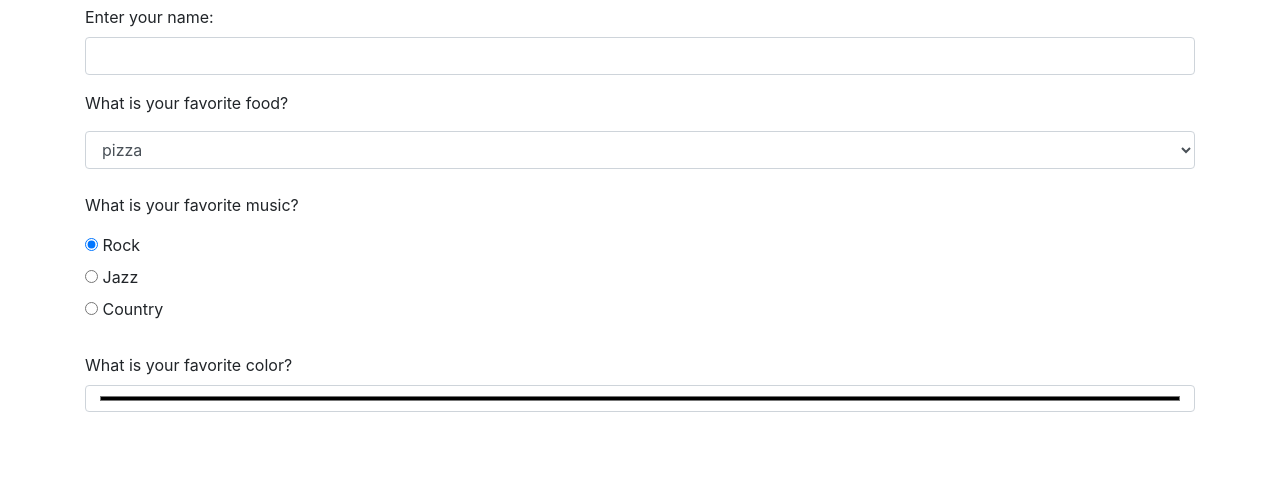
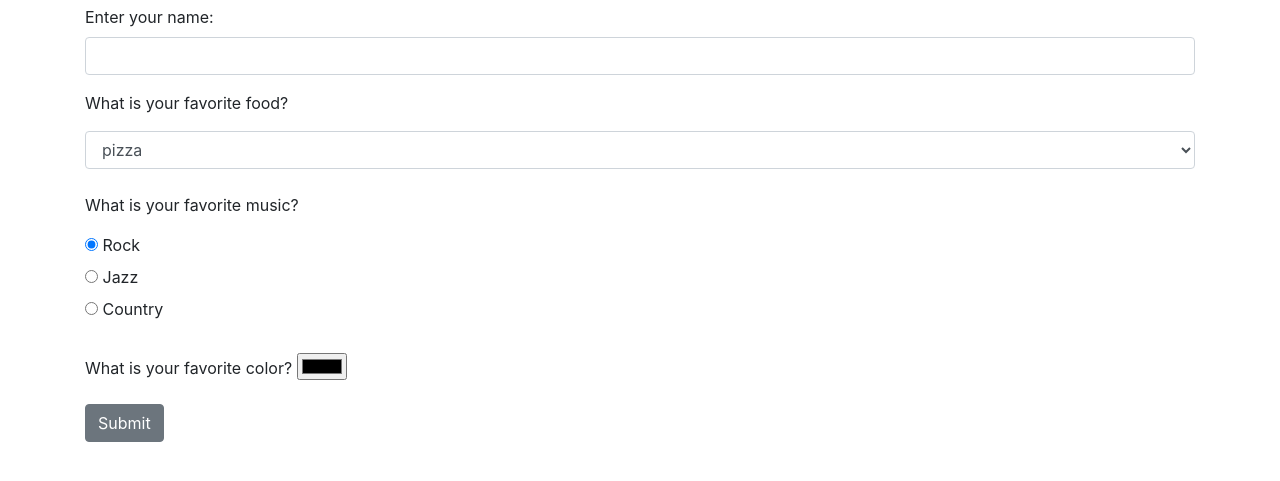
Before and after one commit to kardish515/survey, a plain HTML site: page index.html in a window 1280 px wide. Shown: the part 51-532 px from the top of the page. Drawn offline with Linux system fonts and the light colour scheme.

Commit message:
adjusted form in index.html. Add submit button to enable color change jQuery code.

```diff
--- a/index.html
+++ b/index.html
@@ -10,12 +10,11 @@
   <body>
     <div class="container">
       <h1>Survey</h1>
-      <form id="name">
+      <form id="survey">
         <div class="form-group">
           <label for="name1">Enter your name:</label>
           <input id="name1" class="form-control" type="text">
         </div>
-      </form>
         <p>What is your favorite food?</p>
         <select class="form-control" id="favoriteFood">
           <option value="pizza">pizza</option>
@@ -46,8 +45,10 @@
         <br>
         <div class="form-group" id="colorPick">
           <label for="color">What is your favorite <span id=favoriteColor>color</span>?</label>
-        <input id="color" class="form-control" type="color">
+          <input id="color" class="form" type="color">
         </div>
+        <button type="submit" class="btn btn-secondary">Submit</button>
+      </form>
     </div>
   </body>
 </html>
--- a/js/scripts.js
+++ b/js/scripts.js
@@ -1,11 +1,12 @@
 $(document).ready(function() {
-  // $("#color").click(function(event) {
+  $("form#survey").submit(function(event) {
+    event.preventDefault();
     var favoriteColorSelected = $("#color").val();
-  //   event.preventDefault();
+
   //   console.log(favoriteColorSelected);
   //
-  //   $("#favoriteColor").css( "color", "favoriteColorSelected" );
-  // });
+    $("#favoriteColor").css( "color", favoriteColorSelected);
+  });
 
 
 });
```
Lines whose indentation alone changed are shown as unchanged.
